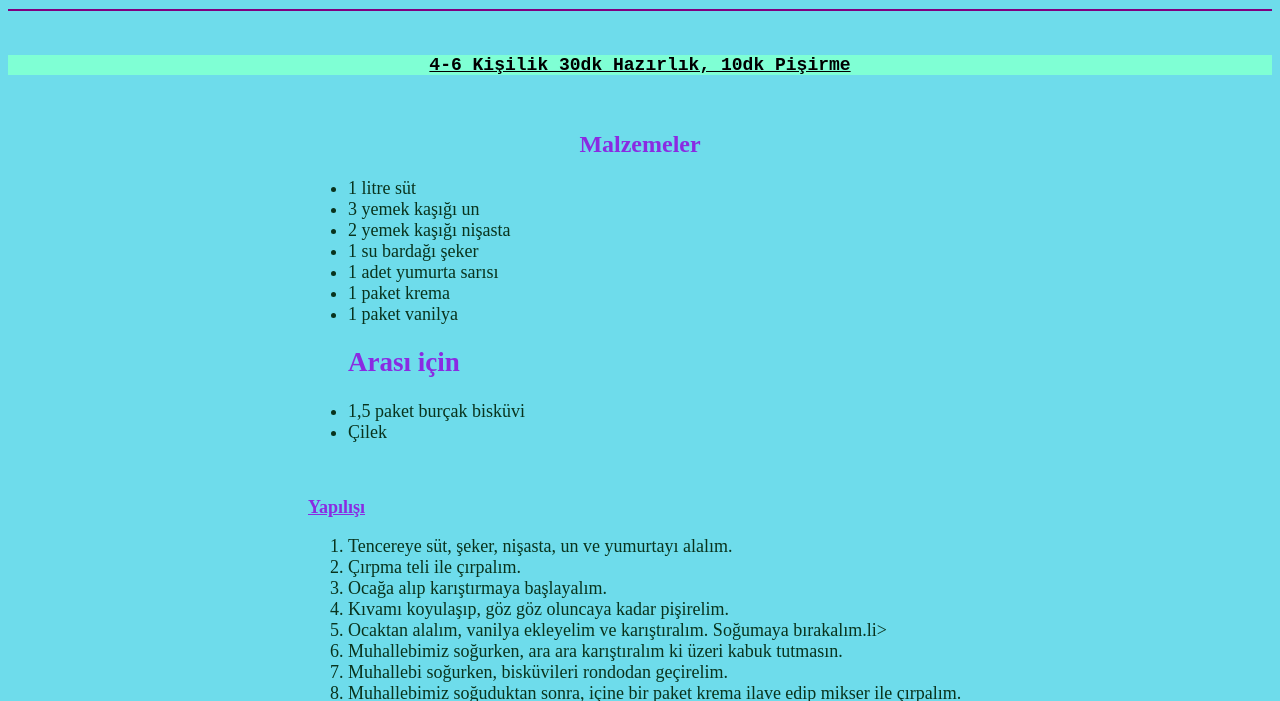
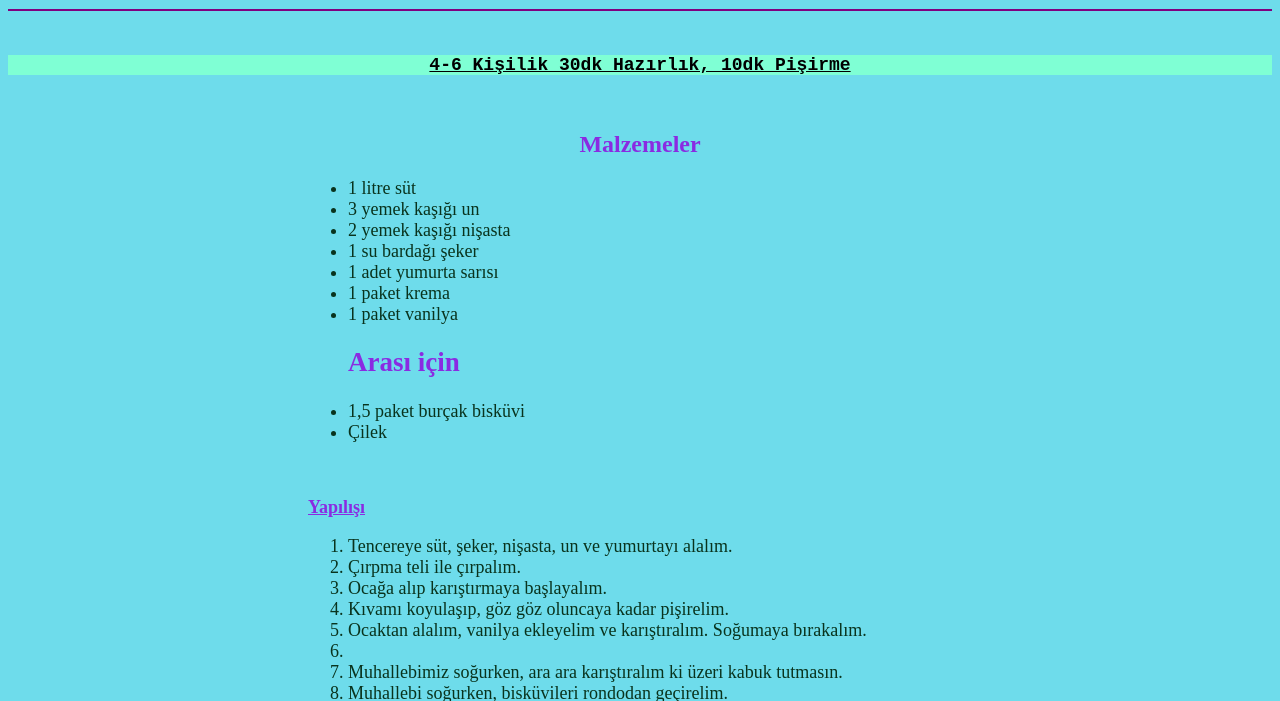
Before and after one commit to gorguluarslan/Kodluyoruz.odevleri, a plain HTML site: page magnolia tarifi/index.html in a window 1280 px wide. Shown: the part 85-786 px from the top of the page. Drawn offline with Linux system fonts and the light colour scheme.

Commit message:
Update index.html

```diff
--- a/magnolia tarifi/index.html
+++ b/magnolia tarifi/index.html
@@ -30,15 +30,12 @@
         <li>Çırpma teli ile çırpalım.</li>
         <li>Ocağa alıp karıştırmaya başlayalım. </li>
         <li>Kıvamı koyulaşıp, göz göz oluncaya kadar pişirelim.</li>
-        <li>Ocaktan alalım, vanilya ekleyelim ve karıştıralım. Soğumaya bırakalım.li>
+        <li>Ocaktan alalım, vanilya ekleyelim ve karıştıralım. Soğumaya bırakalım.<li>
         <li>Muhallebimiz soğurken, ara ara karıştıralım ki üzeri kabuk tutmasın.</li>
         <li>Muhallebi soğurken, bisküvileri rondodan geçirelim.</li>
-        <li>Muhallebimiz soğuduktan sonra, içine bir paket krema ilave edip mikser ile çırpalım.
-        </li>
-        <li>Çilekleri ince dilimler halinde keselim.
-        </li>
-        <li>Kupların en dibine 1 yemek kaşığı bisküvi ekleyelim.
-        </li>
+        <li>Muhallebimiz soğuduktan sonra, içine bir paket krema ilave edip mikser ile çırpalım.</li>
+        <li>Çilekleri ince dilimler halinde keselim.</li>
+        <li>Kupların en dibine 1 yemek kaşığı bisküvi ekleyelim.</li>
         <li>Çilekleri dizelim ve üzerine muhallebi ilave edelim.</li>
         <li>Daha sonra bir kat daha bisküvi ve yine muhallebi, en son bisküvi olacak şekilde pay edelim.</li>
     </ol><br>
```
